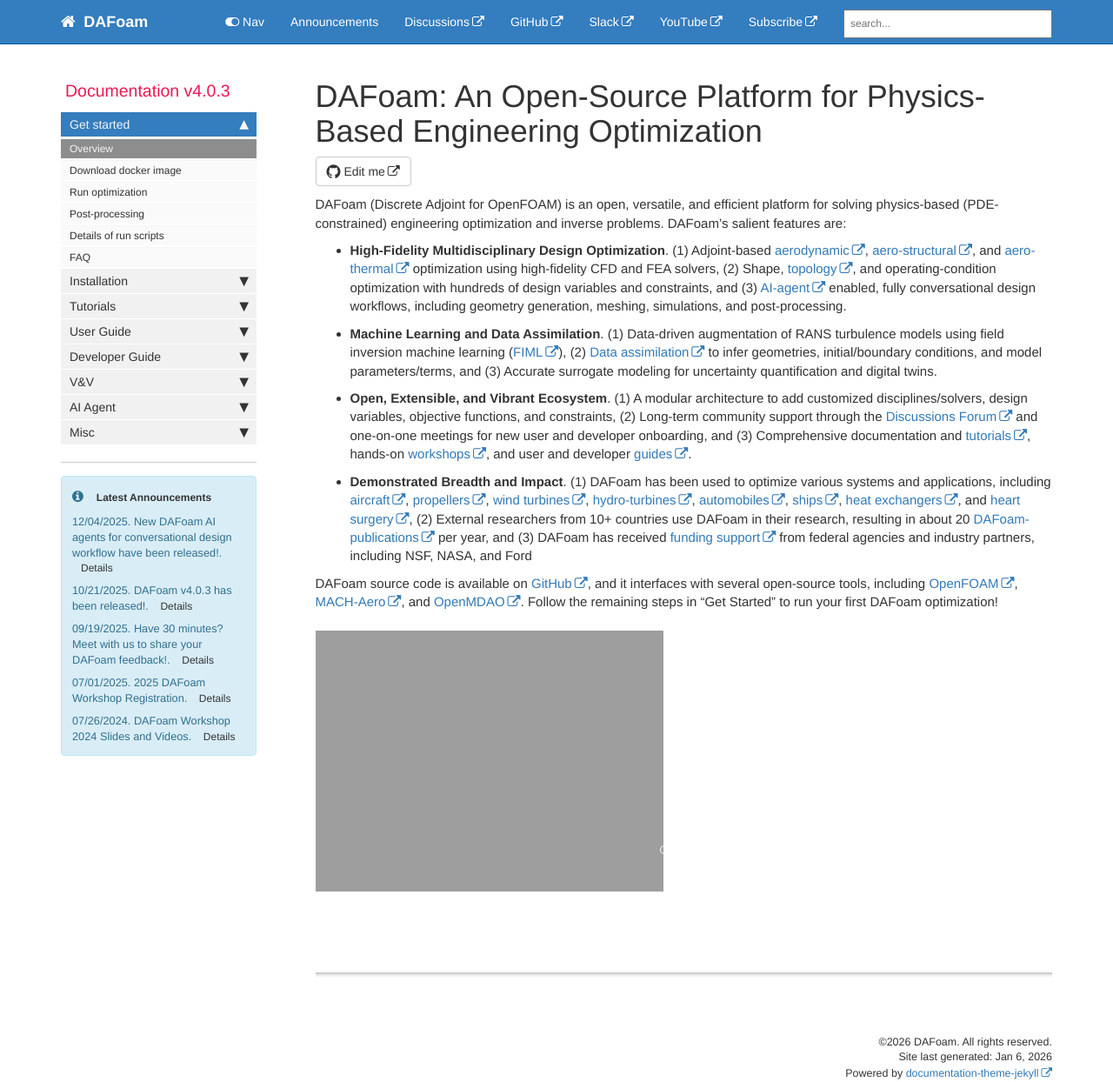
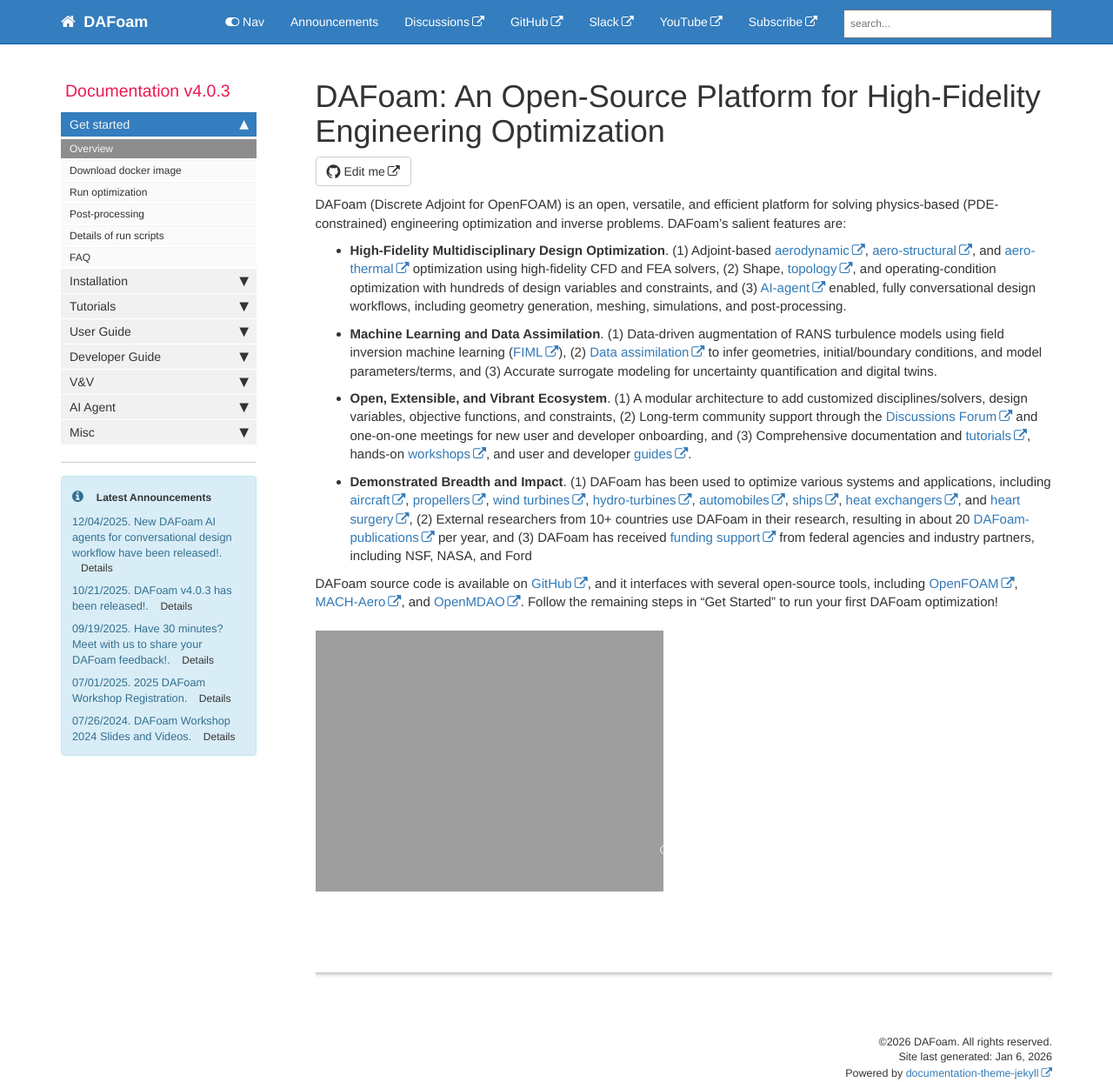
Before and after one commit to DAFoam/DAFoam.github.io, a Jekyll site: the page built from index.md, in a window 1280 px wide and 1244 px high. Shown: the whole window at 87% size. Built offline with Jekyll 4.4.1, drawn with Linux system fonts in a browser that asks for light colours; comment, search, counter and statistics services are not loaded.

Commit message:
content update

```diff
--- a/index.md
+++ b/index.md
@@ -1,5 +1,5 @@
 ---
-title: "DAFoam: An Open-Source Platform for Physics-Based Engineering Optimization"
+title: "DAFoam: An Open-Source Platform for High-Fidelity Engineering Optimization"
 keywords: DAFoam, OpenFOAM, adjoint, CFD, optimization, inverse problems, machine learning, AI, surrogate
 sidebar: mydoc_sidebar
 permalink: index.html
```
